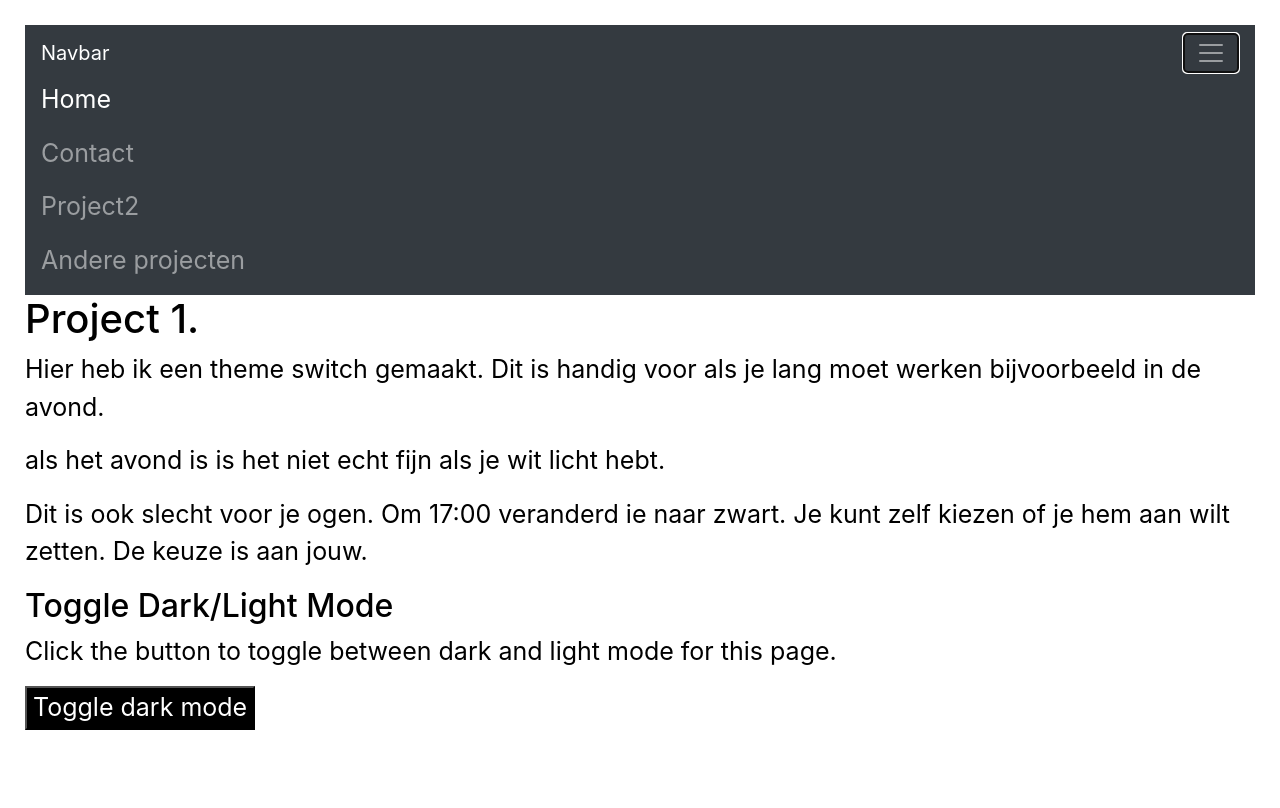
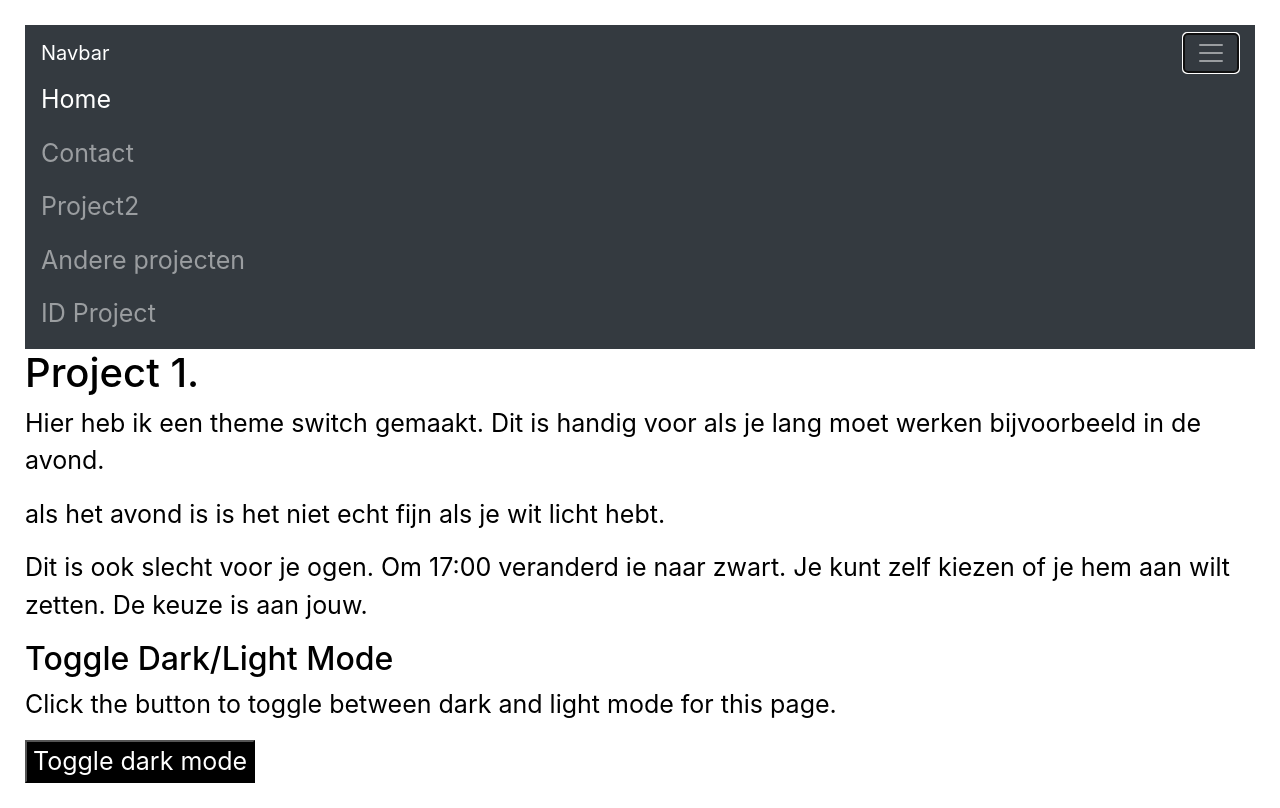
Before and after one commit to Julian650/Julian650.github.io, a plain HTML site: page themeswitch.html in a window 1280 px wide. Both pictures are taken after a click on the button "Toggle navigation". Drawn offline with nearby package versions, Linux system fonts and the light colour scheme.

Commit message:
Project onderdeel toegevoegd

```diff
--- a/themeswitch.html
+++ b/themeswitch.html
@@ -32,6 +32,9 @@
             </li>
             <li class="nav-item">
                 <a class="nav-link" href="Project.html">Andere projecten</a>
+            </li>
+            <li class="nav-item">
+                <a class="nav-link" href="Boter Kaas en eieren/index.html">ID Project</a>
             </li>
         </ul>
     </div>
```
Also changed, not shown: Project.html (+3 -0 lines), Rekenmachine.html (+3 -0 lines), index.html (+3 -0 lines). Lines whose indentation alone changed are shown as unchanged.
